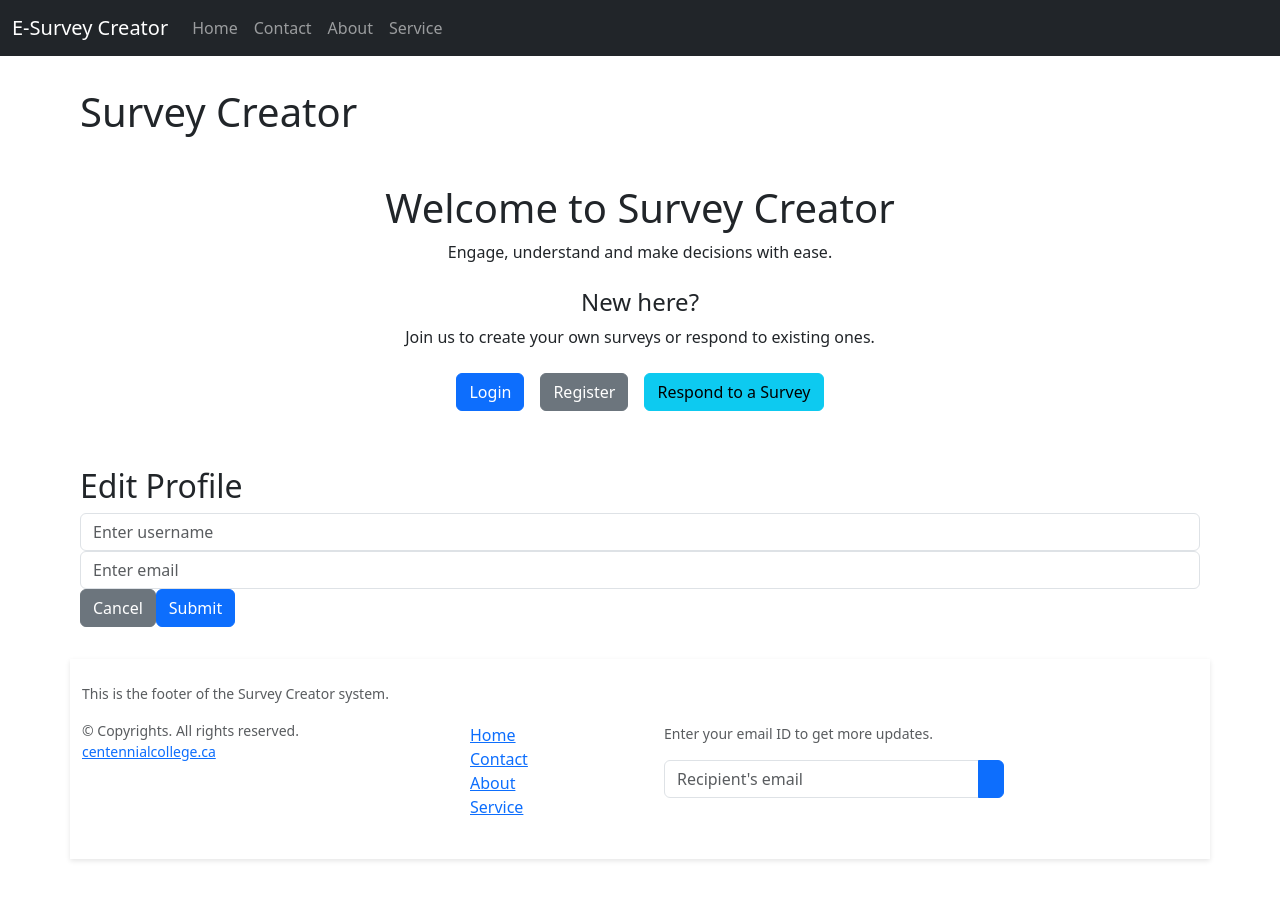
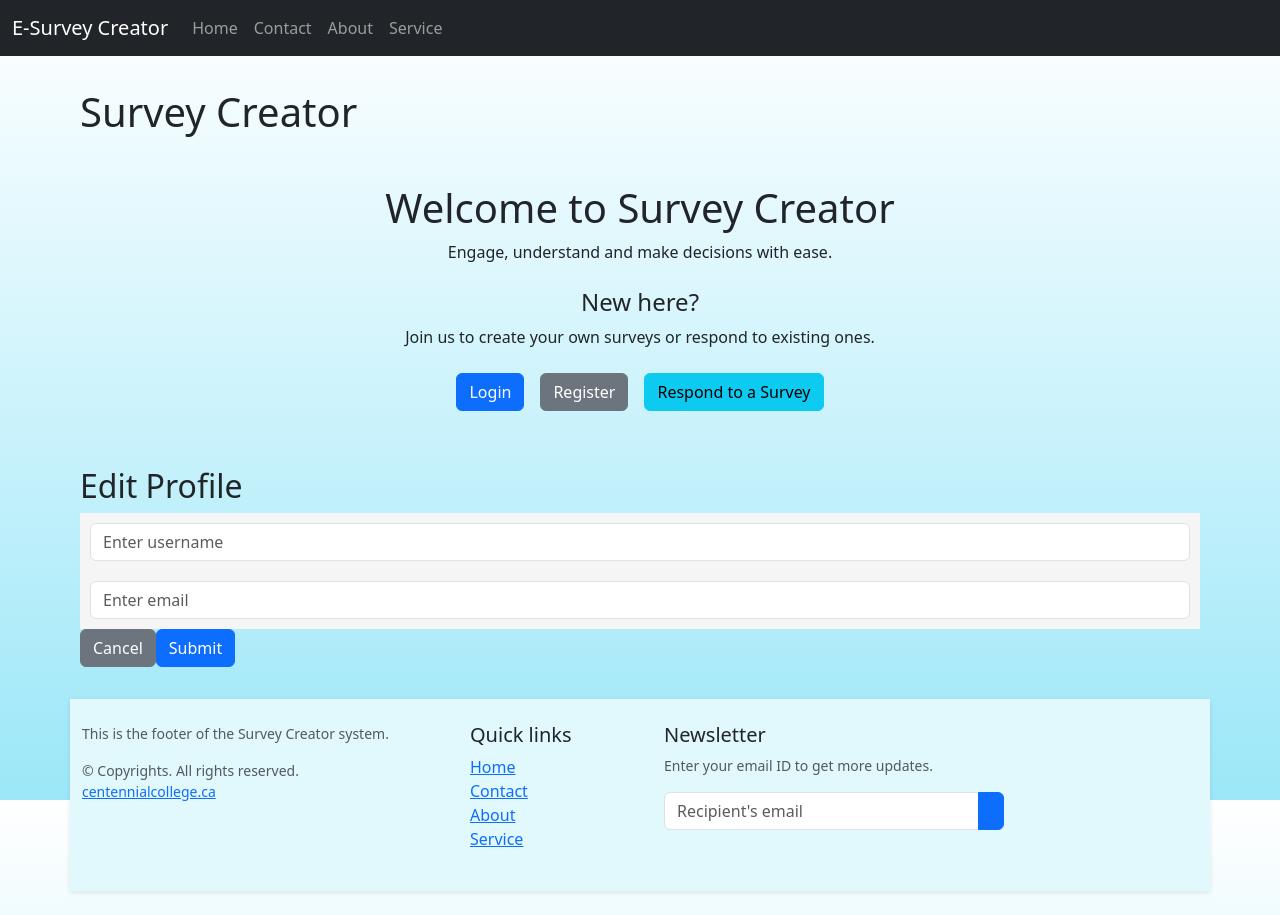
Before and after one commit to Chuileee/COMP229-Group2, an Angular app in the folder frontend/: page /edit in a window 1280 px wide. Before the commit the page ends 883 px from the top, so only its background shows below. Built offline with nearby package versions, Linux system fonts and the light colour scheme.

Commit message:
Updated CSS

```diff
--- a/frontend/src/app/partials/footer/footer.component.html
+++ b/frontend/src/app/partials/footer/footer.component.html
@@ -6,7 +6,7 @@
                 <p class="small text-muted mb-0">&copy; Copyrights. All rights reserved. <a class="text-primary" href="#">centennialcollege.ca</a></p>
             </div>
             <div class="col-lg-2 col-md-6">
-                <h5 class="text-white mb-3">Quick links</h5>
+                <h5>Quick links</h5>
                 <ul class="list-unstyled text-muted">
                     <li><a routerLink="/home">Home</a></li>
                     <li><a routerLink="/contact">Contact</a></li>
@@ -15,7 +15,7 @@
                 </ul>
             </div>
             <div class="col-lg-4 col-md-6">
-                <h5 class="text-white mb-3">Newsletter</h5>
+                <h5>Newsletter</h5>
                 <p class="small text-muted">Enter your email ID to get more updates.</p>
                 <form action="#">
                     <div class="input-group mb-3">
--- a/frontend/src/styles.css
+++ b/frontend/src/styles.css
@@ -1,13 +1,16 @@
-/* Reset default margin and padding */
-body, h1, h2, h3, p, ul, li {
-  margin: 0;
-  padding: 0;
-}
-
 /* Set default font and background color */
 body {
   font-family: Arial, sans-serif;
   background-color: #f5f5f5;
+  background-image:linear-gradient(white,#9be7f8);
+  line-height: 1;
+  margin: 0 auto;
+  background-attachment: fixed;
+  font-family: Arial, Helvetica, sans-serif;
+  display: block;
+  text-align: center;
+  color: rgb(80, 205, 255);
+
 }
 
 /* Header styles */
@@ -23,7 +26,7 @@ header {
   max-width: 1200px;
   margin: 0 auto;
   padding: 2rem;
-  background-color: #fff;
+  background-color: #e1f8fc;
   box-shadow: 0px 2px 5px rgba(0, 0, 0, 0.1);
 }
 
@@ -42,6 +45,12 @@ select {
 }
 
 /* Buttons */
+.container .card .btn {
+  margin-left: 12px;
+  margin-bottom: 20px;
+}
+
+
 .btn {
   display: inline-block;
   padding: 0.5rem 1rem;
@@ -64,3 +73,13 @@ select {
 .content-wrapper {
   padding: 0.5rem 5rem;
 }
+
+
+button:active {
+  transform: translateY(4px);
+}
+
+.form-group {
+  padding: 10px;
+  background-color: #f5f5f5;
+}
```
